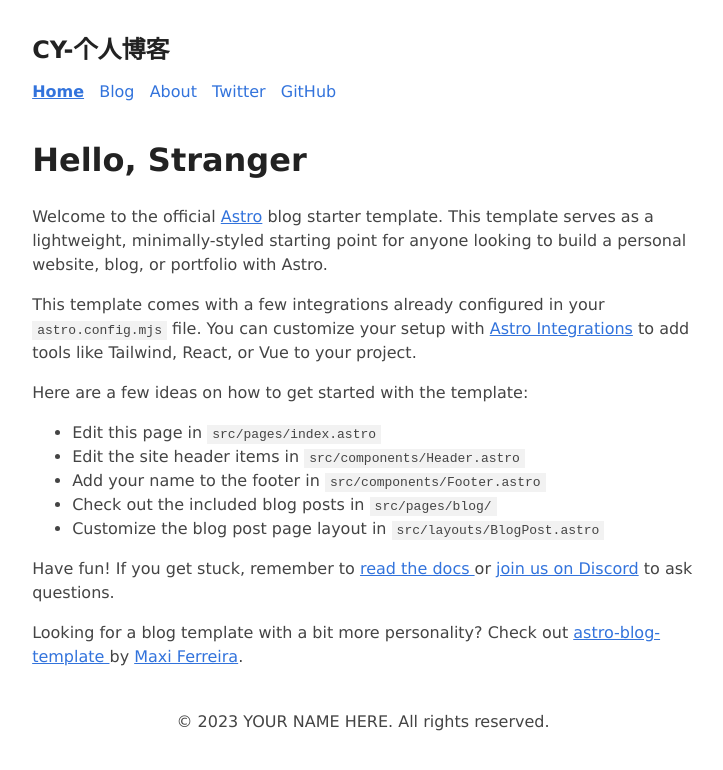
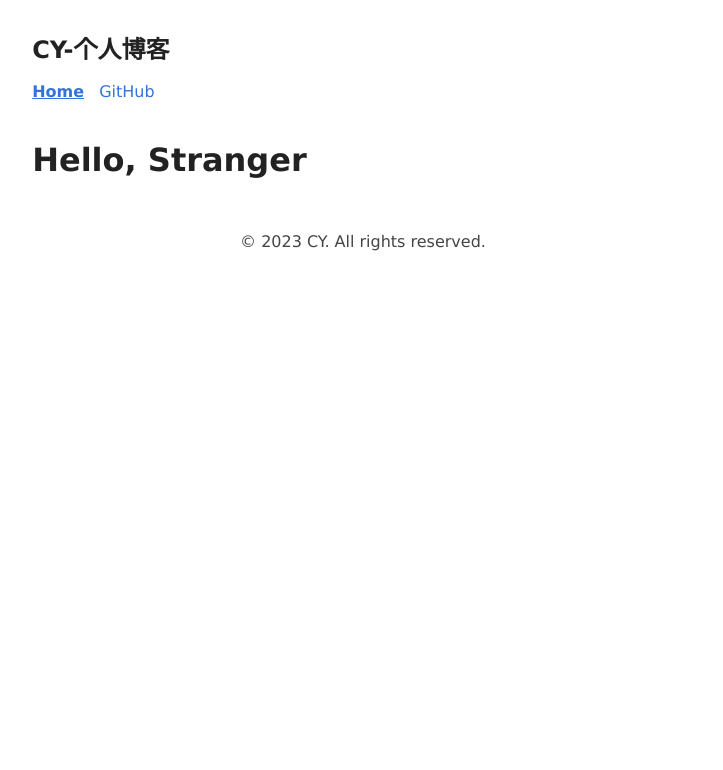
Before and after one commit to ghcnye/blog, an Astro site: page / in a window 1280 px wide. Shown: the whole page, without its empty margins (277-1000 px from the left). Built offline with nearby package versions, Linux system fonts and the light colour scheme; Astro itself is replaced by a stand-in of ours.

Commit message:
修改内容

```diff
--- a/src/components/Footer.astro
+++ b/src/components/Footer.astro
@@ -3,7 +3,7 @@ const today = new Date();
 ---
 
 <footer>
-	&copy; {today.getFullYear()} YOUR NAME HERE. All rights reserved.
+	&copy; {today.getFullYear()} CY. All rights reserved.
 </footer>
 <style>
 	footer {
--- a/src/components/Header.astro
+++ b/src/components/Header.astro
@@ -9,10 +9,10 @@ import { SITE_TITLE } from '../consts';
 	</h2>
 	<nav>
 		<HeaderLink href="/">Home</HeaderLink>
-		<HeaderLink href="/blog">Blog</HeaderLink>
-		<HeaderLink href="/about">About</HeaderLink>
-		<HeaderLink href="https://twitter.com/astrodotbuild" target="_blank">Twitter</HeaderLink>
-		<HeaderLink href="https://github.com/withastro/astro" target="_blank">GitHub</HeaderLink>
+		<!-- <HeaderLink href="/blog">Blog</HeaderLink> -->
+		<!-- <HeaderLink href="/about">About</HeaderLink> -->
+		<!-- <HeaderLink href="https://twitter.com/astrodotbuild" target="_blank">Twitter</HeaderLink> -->
+		<HeaderLink href="https://github.com/ghcnye/blog/tree/master" target="_blank">GitHub</HeaderLink>
 	</nav>
 </header>
 <style>
--- a/src/pages/index.astro
+++ b/src/pages/index.astro
@@ -14,10 +14,8 @@ import { SITE_TITLE, SITE_DESCRIPTION } from '../consts';
 		<Header title={SITE_TITLE} />
 		<main>
 			<h1>Hello, Stranger</h1>
-			<p>
-				Welcome to the official <a href="https://astro.build/">Astro</a> blog starter template. This
-				template serves as a lightweight, minimally-styled starting point for anyone looking to build
-				a personal website, blog, or portfolio with Astro.
+			<!-- <p>
+				Welcome
 			</p>
 			<p>
 				This template comes with a few integrations already configured in your
@@ -43,7 +41,7 @@ import { SITE_TITLE, SITE_DESCRIPTION } from '../consts';
 					href="https://github.com/Charca/astro-blog-template"
 					>astro-blog-template
 				</a> by <a href="https://twitter.com/Charca">Maxi Ferreira</a>.
-			</p>
+			</p> -->
 		</main>
 		<Footer />
 	</body>
```
Also changed, not shown: 1 other file.
